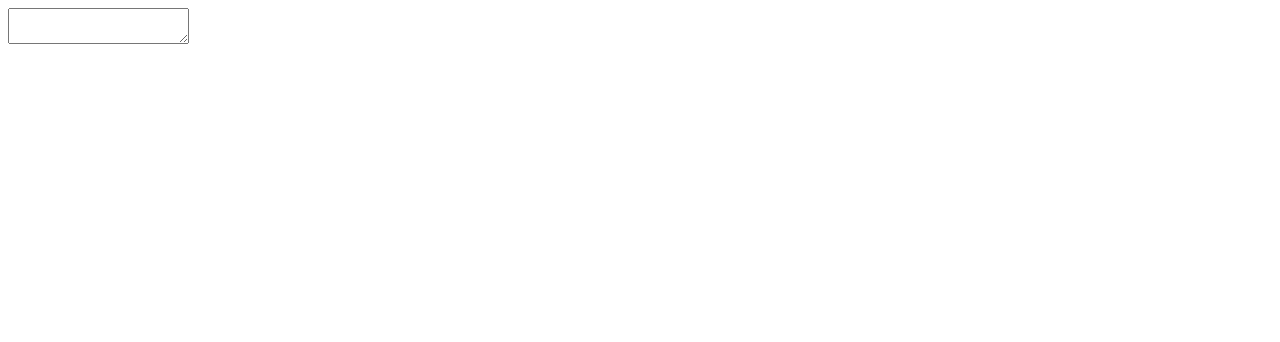
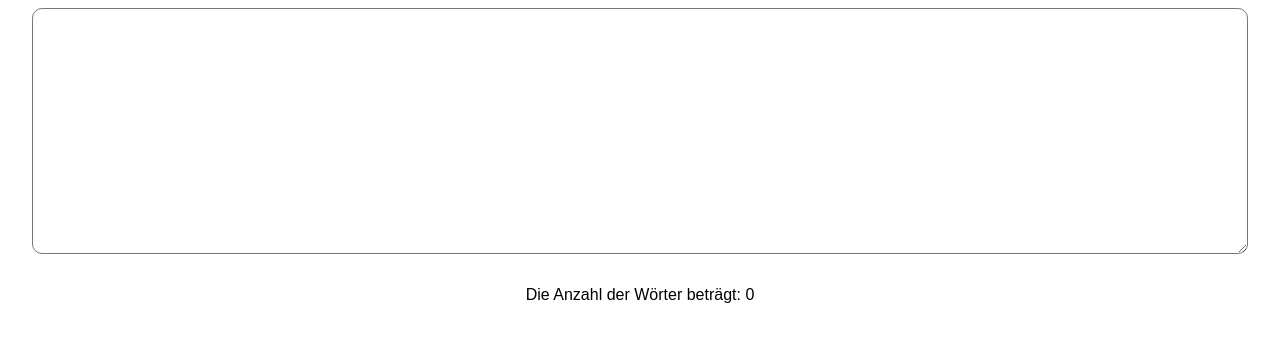
Before and after one commit to slawoe/my-js-playground, a plain HTML site: page WordCounter/index.html in a window 1280 px wide. Drawn offline with Linux system fonts and the light colour scheme.

Commit message:
Add css style to the file

```diff
--- a/WordCounter/index.html
+++ b/WordCounter/index.html
@@ -3,10 +3,11 @@
 <head>
     <meta charset="UTF-8">
     <meta name="viewport" content="width=device-width, initial-scale=1.0">
-    <title>Document</title>
+    <title>Wortzähler</title>
+    <link rel="stylesheet" href="./style.css">
 </head>
 <body>
-    <textarea></textarea>
+    <textarea rows="10"></textarea>
     <span id="counter"></span>
     <script src="./wordCounter.js"></script>
 </body>
--- /dev/null
+++ b/WordCounter/style.scss
@@ -0,0 +1,23 @@
+* {
+  margin: 0;
+  padding: 0;
+  box-sizing: border-box;
+}
+body {
+  display: flex;
+  flex-direction: column;
+  font-family: Arial, Helvetica, sans-serif;
+}
+textarea {
+  font-family: Arial, Helvetica, sans-serif;
+  font-size: 1rem;
+  margin: 0.5rem 2rem;
+  padding: 2rem;
+  border-radius: 10px;
+}
+span {
+  font-size: 1rem;
+  text-align: center;
+  margin: 0.5rem 2rem;
+  padding: 1rem 2rem;
+}
--- a/WordCounter/wordCounter.js
+++ b/WordCounter/wordCounter.js
@@ -1,5 +1,7 @@
 const textarea = document.querySelector("textarea");
 const counterSpan = document.querySelector("#counter");
+
+counterSpan.innerText = `Die Anzahl der Wörter beträgt: 0`;
 
 function counter() {
   function indexAndDeleteUnneededSymbols() {
```
Also changed, not shown: WordCounter/style.css (added), 1 other file.
